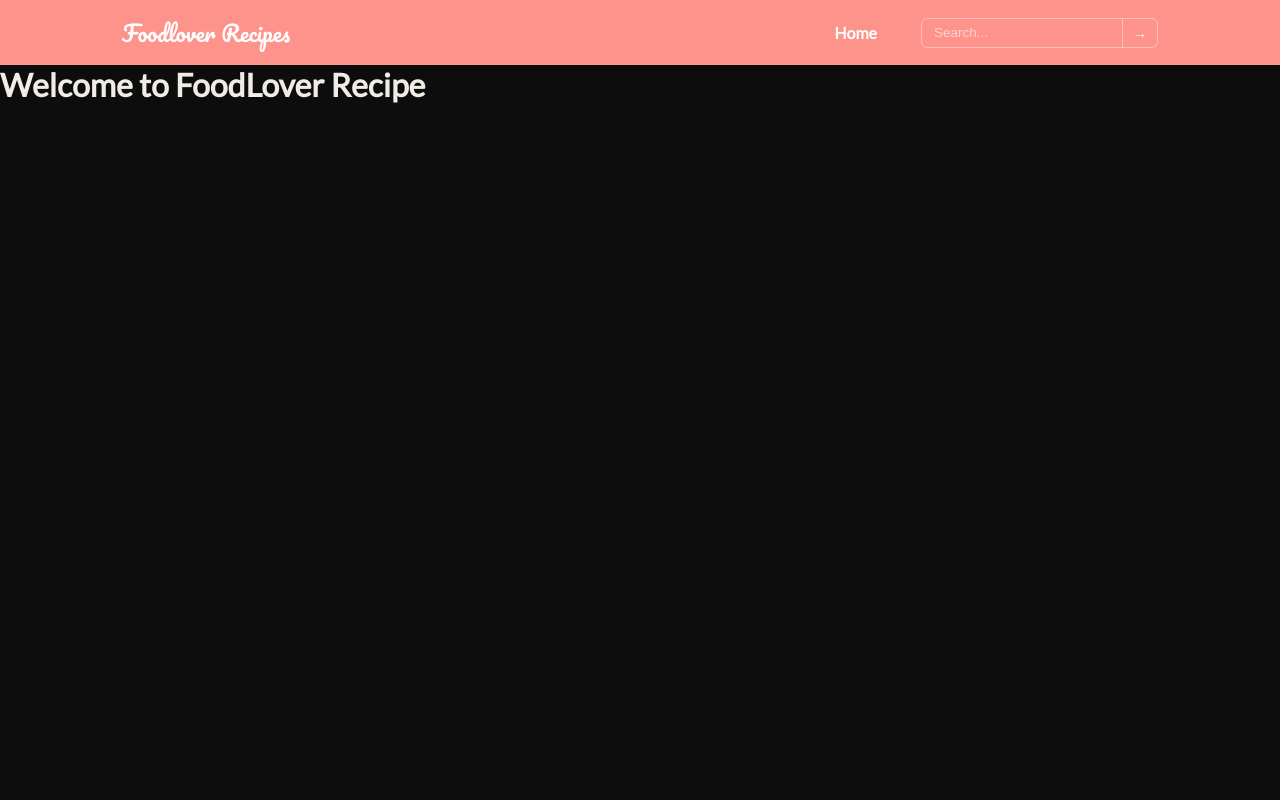
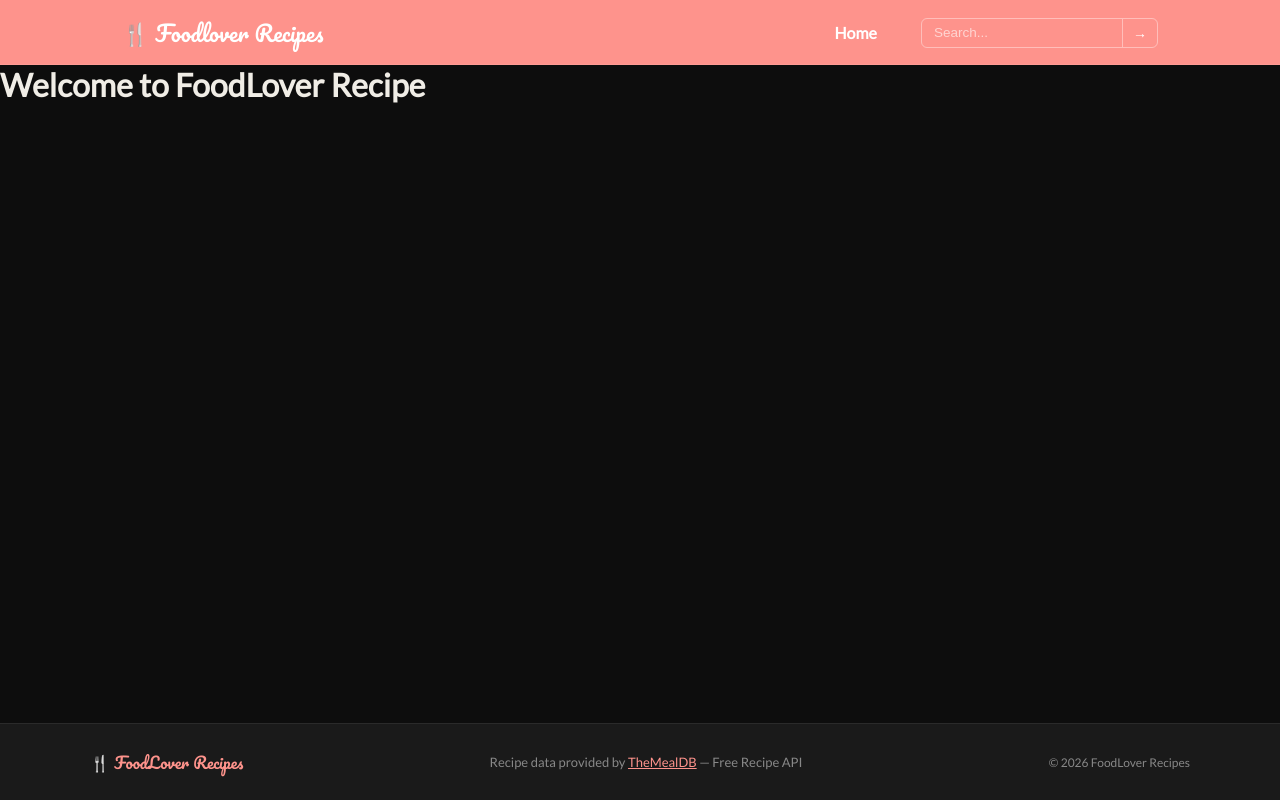
Before and after one commit to beca88/Foodlover-recipes, a React (Vite) app: page / in a window 1280 px wide. Built offline with nearby package versions, Linux system fonts and the light colour scheme; a web font is replaced by a local one.

Commit message:
add footer component

```diff
--- a/src/App.css
+++ b/src/App.css
@@ -165,3 +165,47 @@ a { text-decoration: none; color: inherit; }
   text-align: center;
   color: var(--text);
 }
+
+/* ── Footer ────────────────────────────────────────── */
+.footer {
+  background: #1a1a1a;
+  border-top: 1px solid var(--border);
+  padding: 1.5rem 2rem;
+}
+
+.footer-inner {
+  max-width: 1100px;
+  margin: 0 auto;
+  display: flex;
+  align-items: center;
+  justify-content: space-between;
+  flex-wrap: wrap;
+  gap: 1rem;
+}
+
+.footer-brand {
+  font-family: 'Pacifico', cursive;
+  font-size: 16px;
+  color: #FE938C;
+}
+
+.footer-credit {
+  font-size: 13px;
+  color: var(--text-muted);
+  text-align: center;
+}
+
+.footer-link {
+  color: #FE938C;
+  text-decoration: underline;
+  transition: color 0.15s;
+}
+
+.footer-link:hover {
+  color: #fff;
+}
+
+.footer-copy {
+  font-size: 12px;
+  color: var(--text-muted);
+}
--- a/src/App.jsx
+++ b/src/App.jsx
@@ -1,5 +1,6 @@
 import { BrowserRouter, Routes, Route } from "react-router-dom";
 import Header from "./components/Header";
+import Footer from "./components/Footer";
 import SearchResults from "./components/pages/SearchResults";
 import RecipeDetail from "./components/pages/RecipeDetail";
 import "./App.css";
@@ -16,6 +17,7 @@ function App() {
             <Route path="/recipe/:id" element={<RecipeDetail />} />
           </Routes>
         </main>
+        <Footer />
       </div>
     </BrowserRouter>
 
--- /dev/null
+++ b/src/components/Footer.jsx
@@ -0,0 +1,35 @@
+export default function Footer() {
+  const year = new Date().getFullYear();
+
+  return (
+    <footer className="footer">
+      <div className="footer-inner">
+
+        {/* Left - brand */}
+        <p className="footer-brand">
+          🍴 FoodLover Recipes
+        </p>
+
+        {/* Center - API credit */}
+        <p className="footer-credit">
+          Recipe data provided by{" "}
+
+           <a href="https://www.themealdb.com"
+            target="_blank"
+            rel="noreferrer"
+            className="footer-link"
+          >
+            TheMealDB
+          </a>
+          {" "}— Free Recipe API
+        </p>
+
+        {/* Right - copyright */}
+        <p className="footer-copy">
+          © {year} FoodLover Recipes
+        </p>
+
+      </div>
+    </footer>
+  );
+}
--- a/src/components/Header.jsx
+++ b/src/components/Header.jsx
@@ -18,7 +18,7 @@ export default function Header() {
 
         {/* Logo - left */}
         <a href="/" className="logo">
-          <span className="logo-text">Foodlover Recipes</span>
+          <span className="logo-text">🍴 Foodlover Recipes</span>
         </a>
 
         {/* Nav - right */}
```
